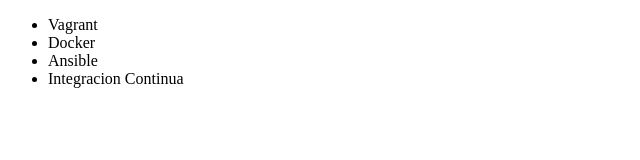
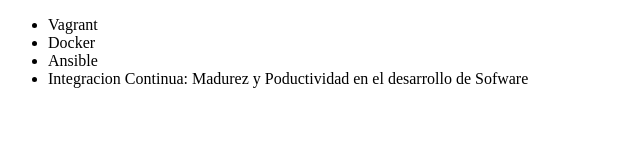
Before and after one commit to cristianmoreno159/curso-git-alura, a plain HTML site: page index.html in a window 1280 px wide. Shown: the whole page, without its empty margins (0-640 px from the left). Drawn offline with Linux system fonts and the light colour scheme.

Commit message:
Renombrando curso de integracion continua

```diff
--- a/index.html
+++ b/index.html
@@ -9,7 +9,7 @@
             <li>Vagrant</li>
             <li>Docker</li>
             <li>Ansible</li>
-            <li>Integracion Continua</li>
+            <li>Integracion Continua: Madurez y Poductividad en el desarrollo de Sofware</li>
         </ul>
     </body>
 </html>
```
